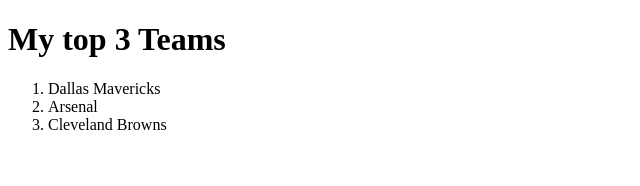
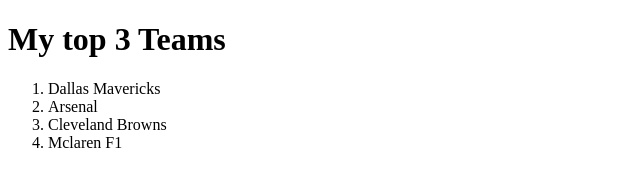
Before and after one commit to erikras12/My_first_Repo, a plain HTML site: page index.html in a window 1280 px wide. Shown: the full height of the page, 0-640 px from the left. Drawn offline with Linux system fonts and the light colour scheme.

Commit message:
Add new Team to list

```diff
--- a/index.html
+++ b/index.html
@@ -11,6 +11,7 @@
         <li>Dallas Mavericks</li>
         <li>Arsenal</li>
         <li>Cleveland Browns</li>
+        <li>Mclaren F1</li>
     </ol>
 </body>
 </html>
```
